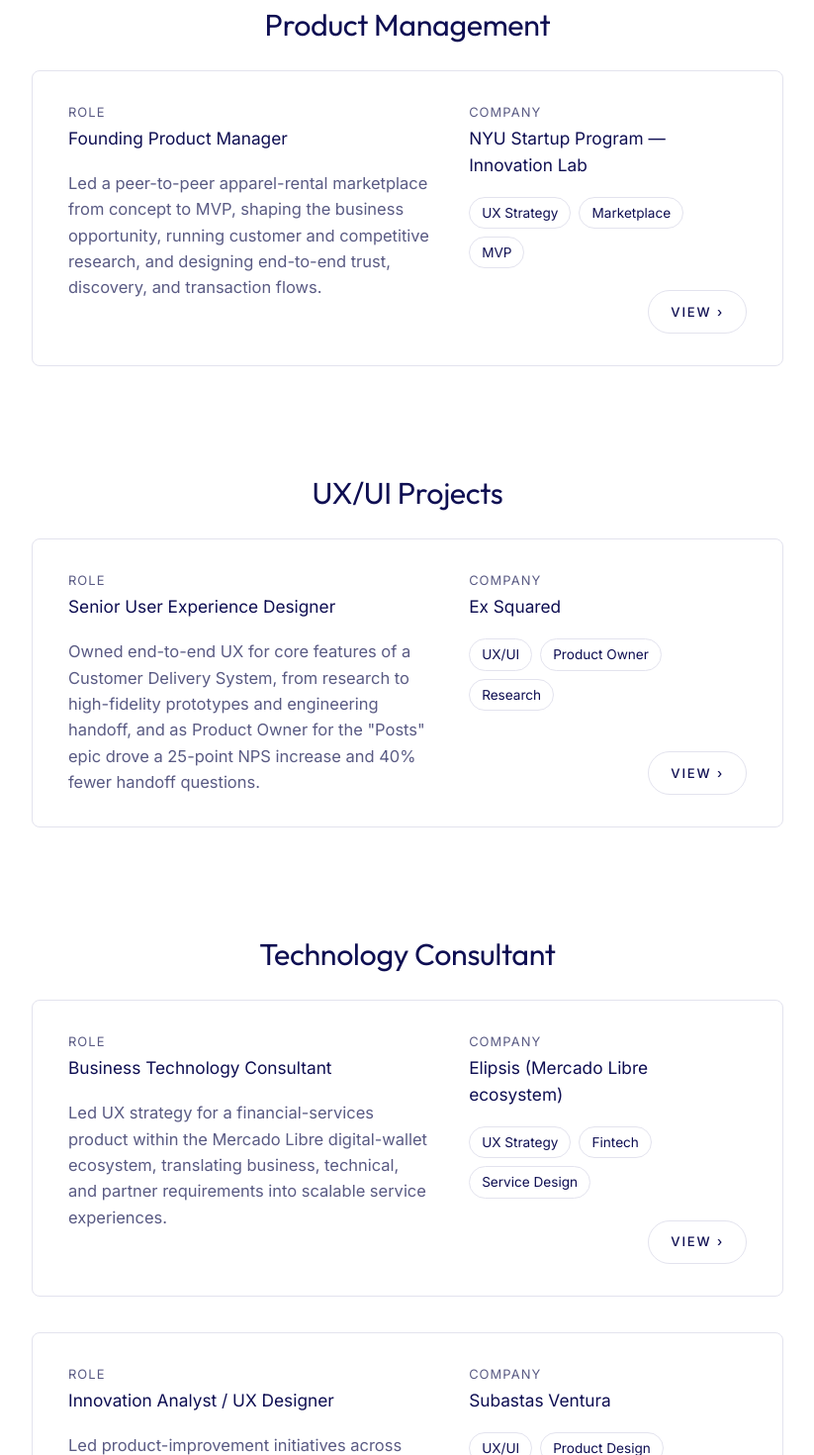
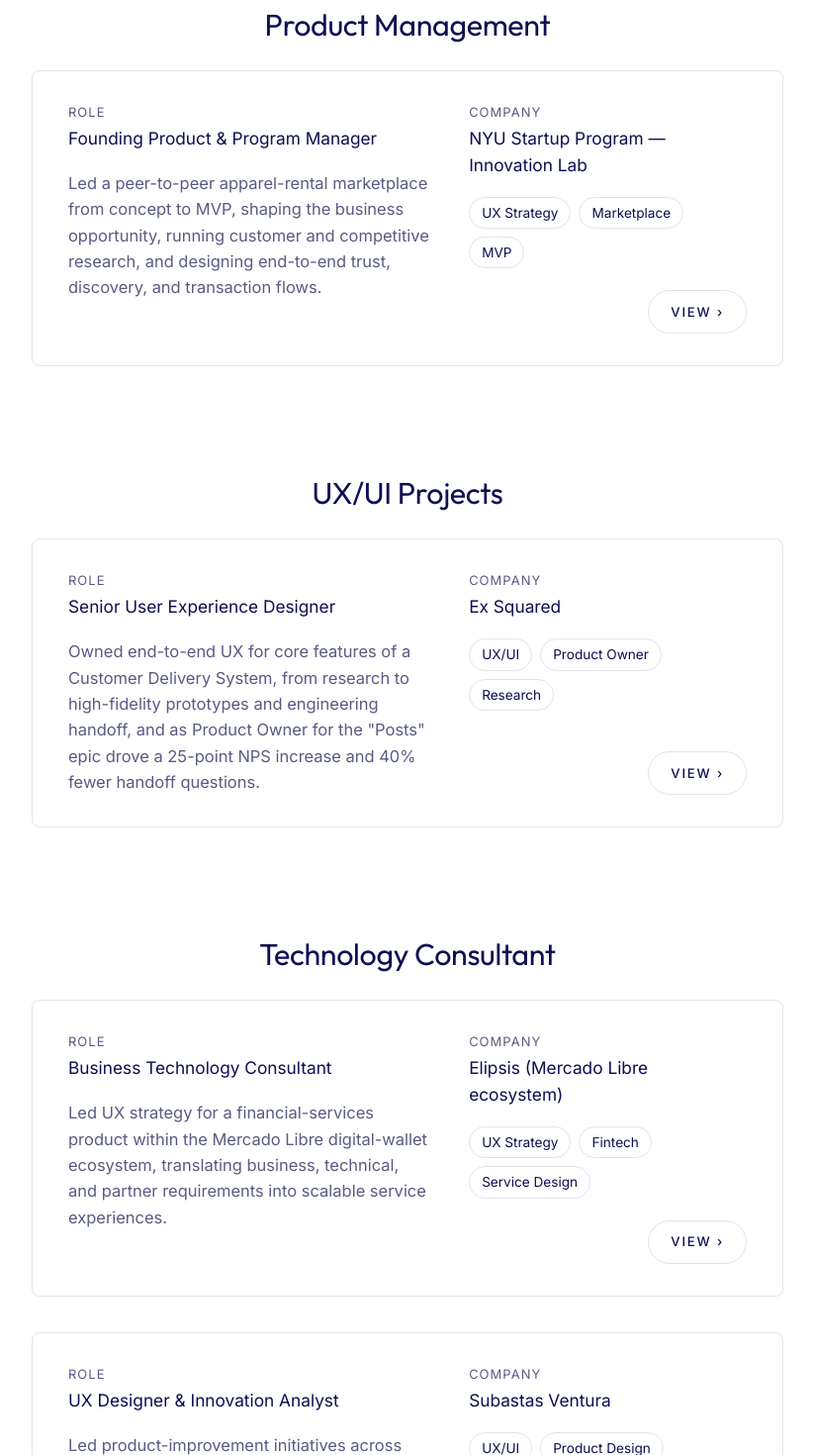
Before and after one commit to RaquelFarias20/myPortfolio, a React (Vite) app in the folder portfolio/: page /projects in a window 1280 px wide. Shown: the part 1060-2530 px from the top of the page at 99% size, without its empty margins (228-1051 px from the left). Built offline with nearby package versions, Linux system fonts and the light colour scheme.

Commit message:
Update projects.js

```diff
--- a/portfolio/src/data/projects.js
+++ b/portfolio/src/data/projects.js
@@ -29,7 +29,7 @@ export const projects = [
   {
     id: "nyu-marketplace",
     category: "product-management",
-    role: "Founding Product Manager",
+    role: "Founding Product & Program Manager",
     company: "NYU Startup Program — Innovation Lab",
     description:
       "Led a peer-to-peer apparel-rental marketplace from concept to MVP,  shaping the business opportunity, running customer and competitive research, and designing end-to-end trust, discovery, and transaction flows.",
@@ -69,7 +69,7 @@ export const projects = [
   {
     id: "subastas-ventura",
     category: "technology-consultant",
-    role: "Innovation Analyst / UX Designer",
+    role: "UX Designer & Innovation Analyst",
     company: "Subastas Ventura",
     description:
       "Led product-improvement initiatives across automotive digital platforms, facilitating cross-functional workshops and strengthening the connection between online discovery and offline operations for an e-commerce business with physical inventory.",
```
